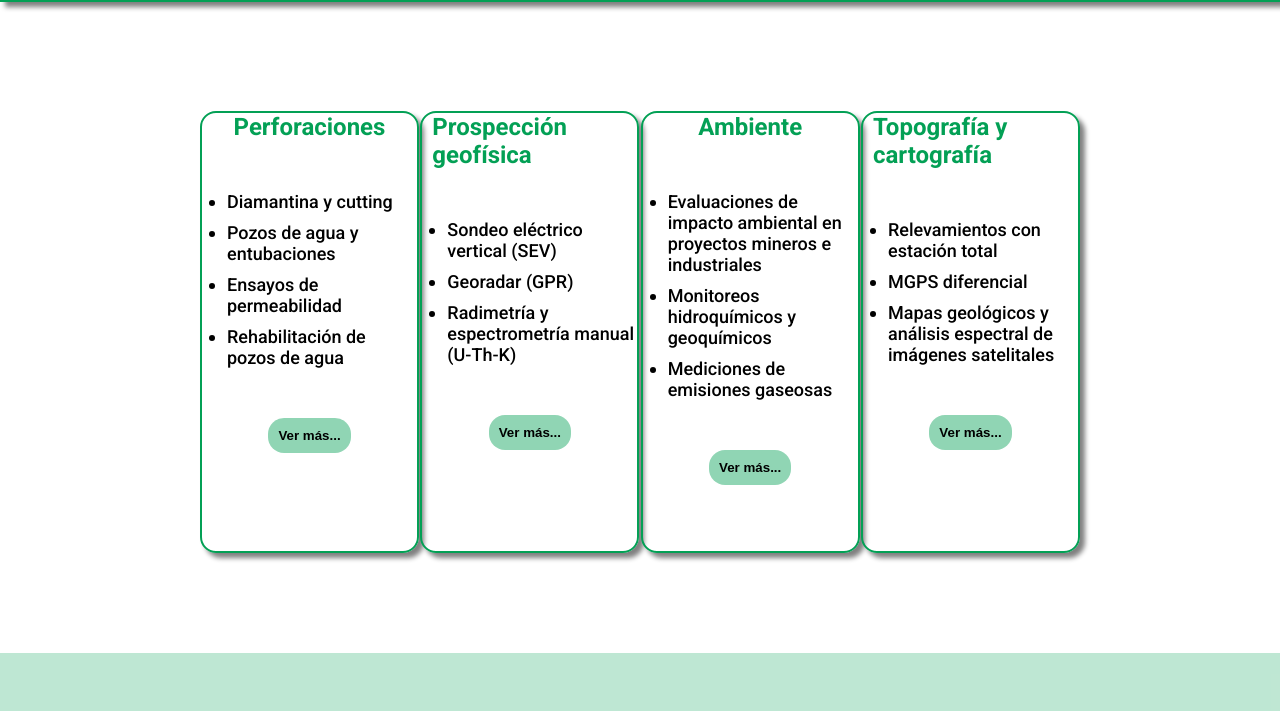
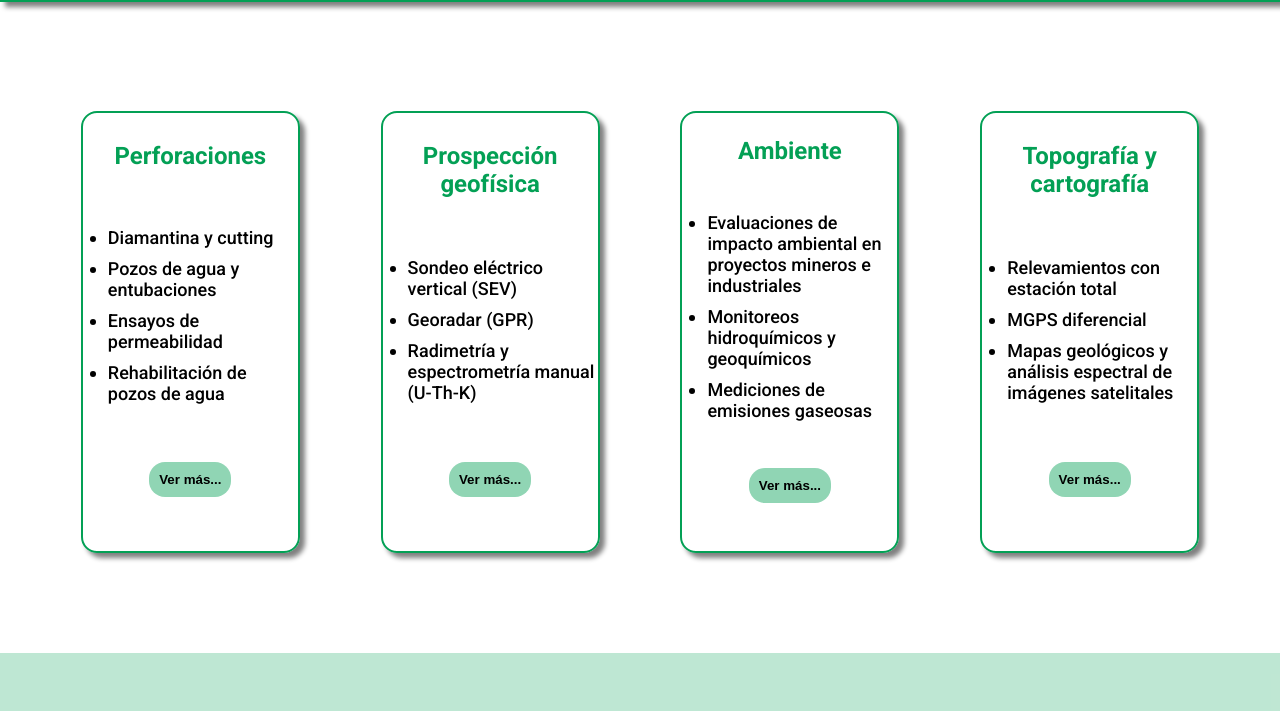
Before and after one commit to nicofacetti/GeoIntegral, a plain HTML site: page pages/servicios.html in a window 1280 px wide. Shown: the part 89-800 px from the top of the page. Drawn offline with Linux system fonts and the light colour scheme.

Commit message:
correcciones card en html y css

```diff
--- a/css/styles.css
+++ b/css/styles.css
@@ -106,27 +106,27 @@ section p {
 .mainservicios{
     display: flex;
     flex-direction: row;
-    justify-content: space-between;
-    margin: 100px 200px;
+    justify-content: space-evenly;
+    margin: 100px 0;
 }
 
 .card{
     display: flex;
     flex-direction: column;
     align-items: center;
-    gap: 50px;
+    justify-content: space-around;
     height: 442px; width: 219px;
     border: 2px solid #03A055;
     border-radius: 16px;
-    box-shadow: 5px 5px 5px 0px gray;
+    box-shadow: 5px 5px 5px  gray;
 }
 
 #subt1{
-    padding-left: 10px;
+    text-align: center;
 }
 
 #subt2{
-    padding-left: 10px;
+    text-align: center;
 }
 
 .card ul{
--- a/pages/servicios.html
+++ b/pages/servicios.html
@@ -23,8 +23,9 @@
             </div>
         </nav>
     </header>
-    <main class="mainservicios">
-        <section class="card">
+    <main>
+        <section class="mainservicios">
+            <article class="card">
                 <h2>
                     Perforaciones
                 </h2>
@@ -35,8 +36,8 @@
                     <li>Rehabilitación de pozos de agua</li>
                 </ul>
                 <a href="../pages/prueba-para-botones.html"><button>Ver más...</button></a>
-        </section >
-        <section class="card">
+            </article >
+            <article class="card">
                 <h2 id="subt1">
                     Prospección geofísica
                 </h2>
@@ -46,8 +47,8 @@
                     <li>Radimetría y espectrometría manual (U-Th-K)</li>
                 </ul>
                 <a href="../pages/prueba-para-botones.html"><button>Ver más...</button></a>
-        </section>
-        <section class="card">
+            </article>
+            <article class="card">
                 <h2>
                     Ambiente
                 </h2>
@@ -57,8 +58,8 @@
                     <li>Mediciones de emisiones gaseosas</li>
                 </ul>
                 <a href="../pages/prueba-para-botones.html"><button>Ver más...</button></a>
-        </section>
-        <section class="card">
+            </article>
+            <article class="card">
                 <h2 id="subt2">
                     Topografía y cartografía
                 </h2>
@@ -68,6 +69,7 @@
                     <li>Mapas geológicos y análisis espectral de imágenes satelitales</li>
                 </ul>
                 <a href="../pages/prueba-para-botones.html"><button>Ver más...</button></a>
+            </article>
         </section>
     </main>
     <footer>
```
Lines whose indentation alone changed are shown as unchanged.
